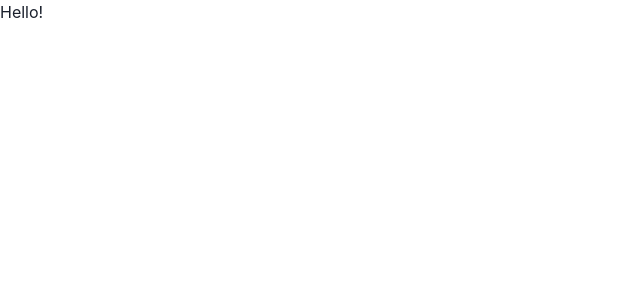
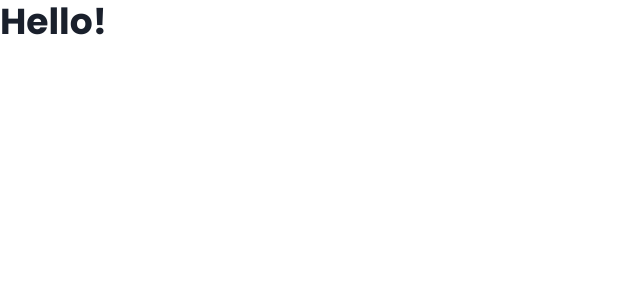
Before and after one commit to gutemberg-jhonata/worldtrip, a Next.js app: page / in a window 1280 px wide. Shown: the top 300 px of the page, without its empty margins (0-640 px from the left). Built offline with nearby package versions, Linux system fonts and the light colour scheme.

Commit message:
Add fonts to project

```diff
--- a/pages/_app.tsx
+++ b/pages/_app.tsx
@@ -2,9 +2,11 @@
 
 import { ChakraProvider } from "@chakra-ui/react"
 
+import { theme } from "../styles/theme"
+
 function MyApp({ Component, pageProps }: AppProps) {
   return (
-    <ChakraProvider>
+    <ChakraProvider theme={theme}>
       <Component {...pageProps} />
     </ChakraProvider>
   )
--- /dev/null
+++ b/pages/_document.tsx
@@ -0,0 +1,20 @@
+import Document, { Html, Head, Main, NextScript } from "next/document"
+
+export default class MyDocument extends Document {
+  render() {
+    return (
+      <Html>
+        <Head>
+          <link rel="preconnect" href="https://fonts.googleapis.com" />
+          <link rel="preconnect" href="https://fonts.gstatic.com" crossOrigin="anonymous" />
+
+          <link href="https://fonts.googleapis.com/css2?family=Barlow:wght@500;600&family=Poppins:wght@400;500;600;700&display=swap" rel="stylesheet" />
+        </Head>
+        <body>
+          <Main />
+          <NextScript />
+        </body>
+      </Html>
+    )
+  }
+}
--- a/pages/index.tsx
+++ b/pages/index.tsx
@@ -1,5 +1,7 @@
+import { Heading } from "@chakra-ui/react"
+
 export default function Home() {
   return (
-    <h1>Hello!</h1>
+    <Heading as="h1">Hello!</Heading>
   )
 }
--- /dev/null
+++ b/styles/theme.ts
@@ -0,0 +1,9 @@
+import { extendTheme } from "@chakra-ui/react"
+
+export const theme = extendTheme({
+  fonts: {
+    body: "Poppins, sans-serif",
+    heading: "Poppins, sans-serif",
+    barlow: "Barlow, sans-serif "
+  }
+})
```
